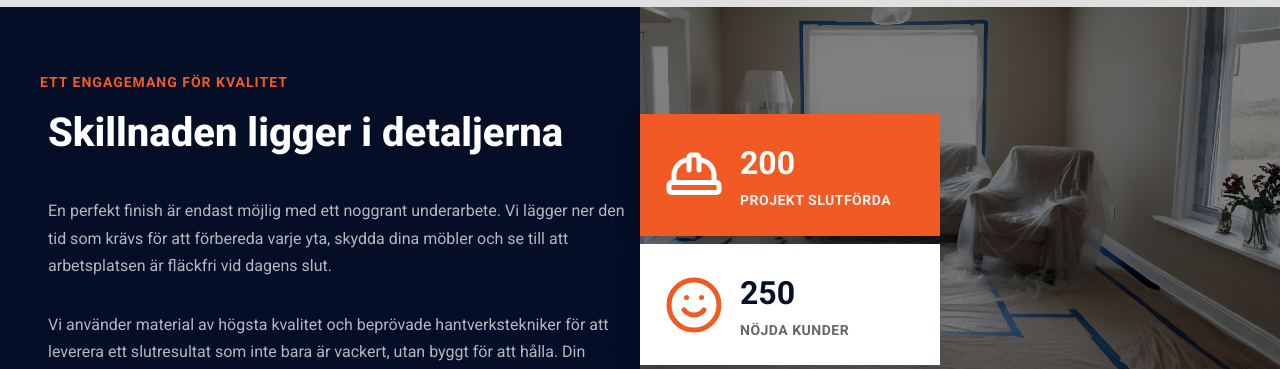
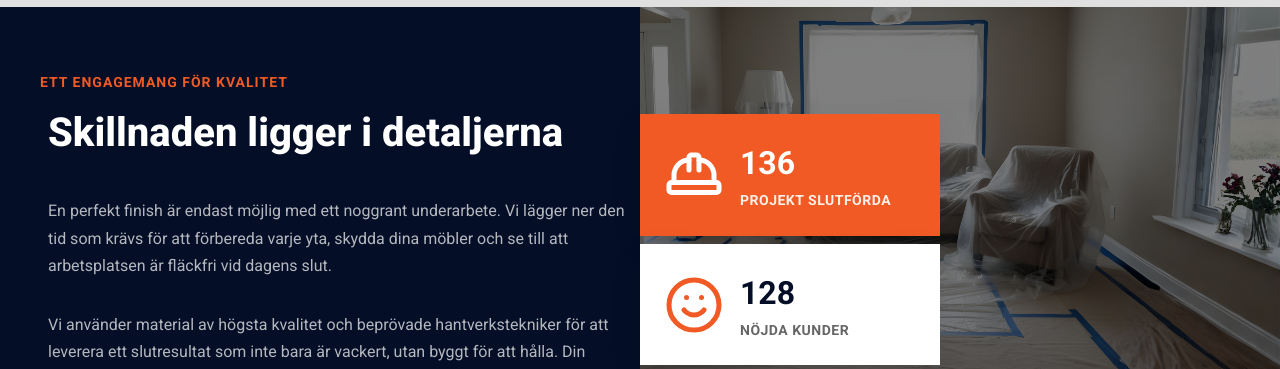
Before and after one commit to Rezan92/MNB, a React (Vite) app in the folder client/: page / in a window 1280 px wide. Shown: the part 2580-2949 px from the top of the page. Built offline with nearby package versions, Linux system fonts and the light colour scheme.

Commit message:
feat: update business statistics in IndustrialServicesSection

```diff
--- a/client/src/components/common/industrialServicesSection/IndustrialServicesSection.tsx
+++ b/client/src/components/common/industrialServicesSection/IndustrialServicesSection.tsx
@@ -37,13 +37,13 @@ export const IndustrialServicesSection = () => {
 				<div className='industrial-services-stats-wrapper'>
 					<StatCard
 						icon={HardHat}
-						count='200'
+						count='136'
 						label='PROJEKT SLUTFÖRDA'
 						variant='primary'
 					/>
 					<StatCard
 						icon={Smile}
-						count='250'
+						count='128'
 						label='NÖJDA KUNDER'
 						variant='light'
 					/>
```
